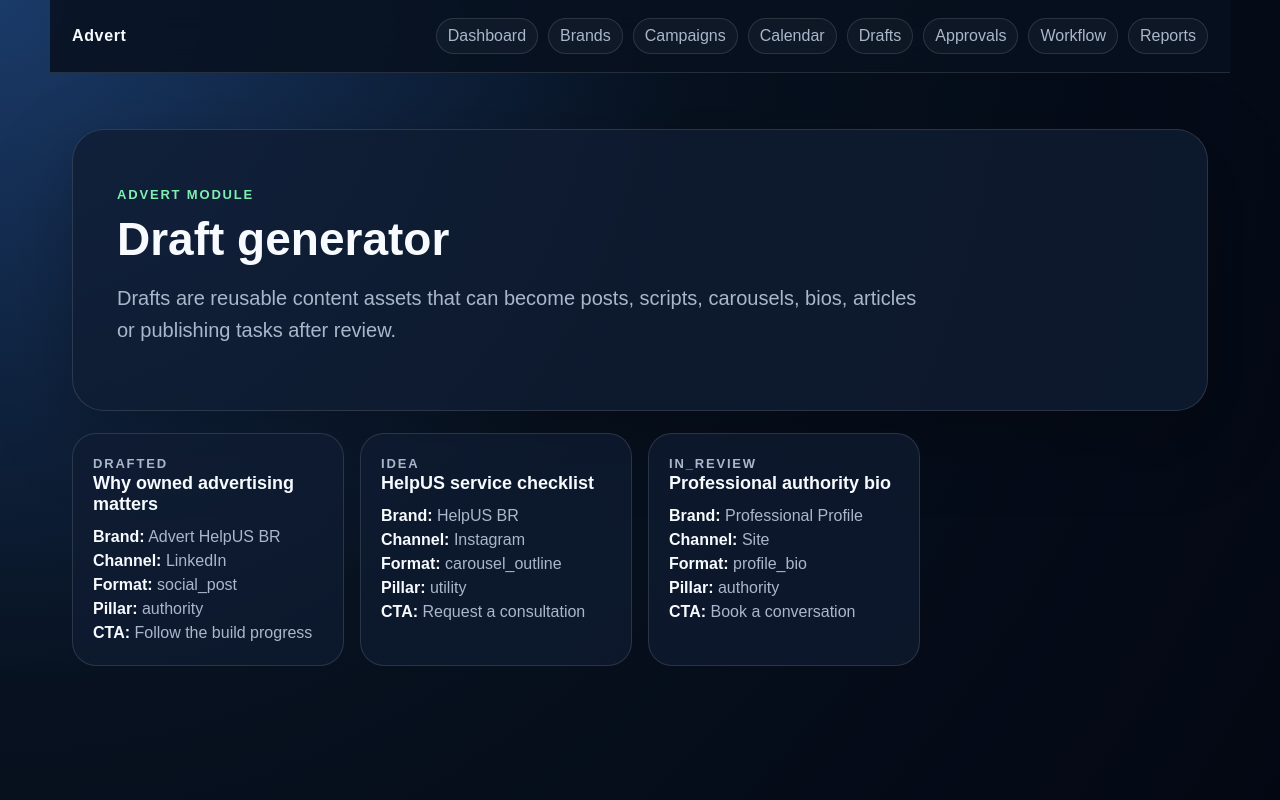
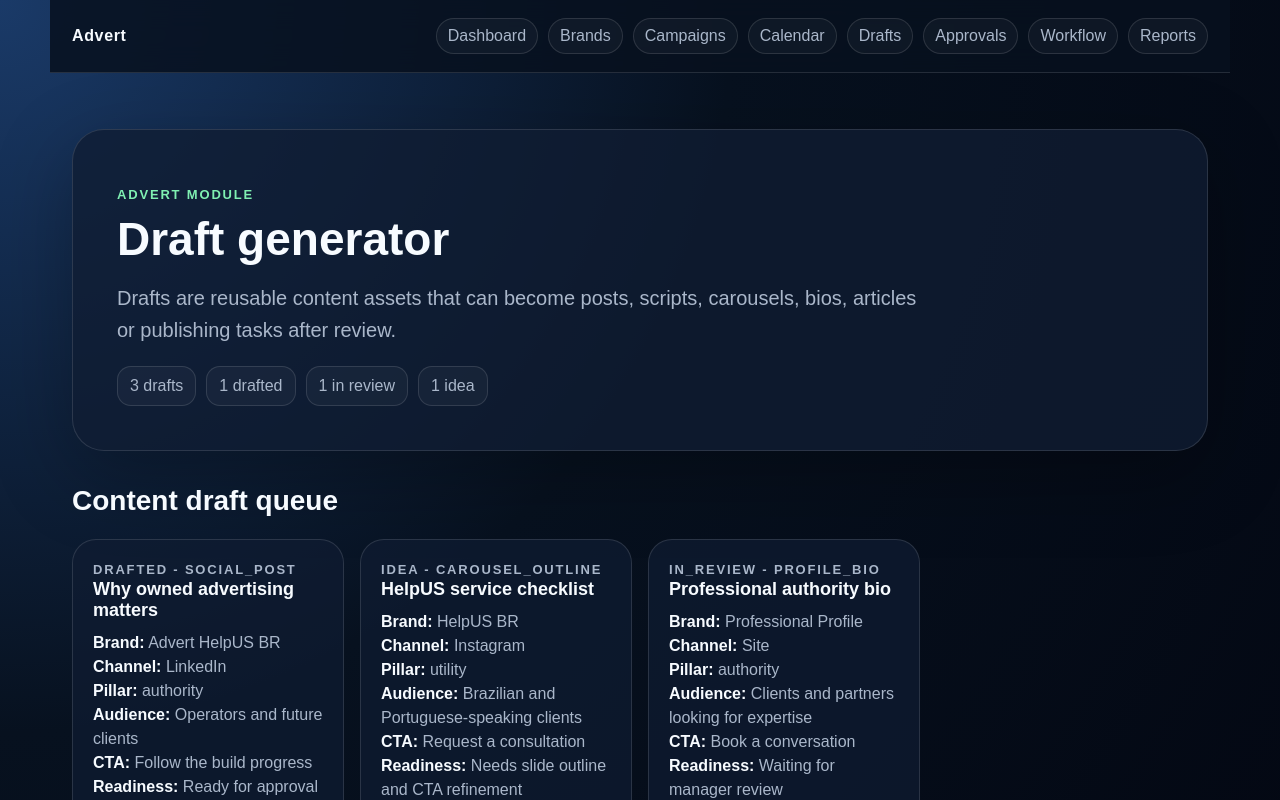
Before and after one commit to HelpUSA/advert, a Next.js app in the folder apps/web/: page /drafts in a window 1280 px wide. Shown: the top 800 px of the page. Built offline with nearby package versions, Linux system fonts and the light colour scheme.

Commit message:
Refine draft generator MVP screen

```diff
--- a/apps/web/src/app/drafts/page.tsx
+++ b/apps/web/src/app/drafts/page.tsx
@@ -1,7 +1,7 @@
 const drafts = [
- { title: 'Why owned advertising matters', brand: 'Advert HelpUS BR', channel: 'LinkedIn', format: 'social_post', pillar: 'authority', status: 'drafted', cta: 'Follow the build progress' },
- { title: 'HelpUS service checklist', brand: 'HelpUS BR', channel: 'Instagram', format: 'carousel_outline', pillar: 'utility', status: 'idea', cta: 'Request a consultation' },
- { title: 'Professional authority bio', brand: 'Professional Profile', channel: 'Site', format: 'profile_bio', pillar: 'authority', status: 'in_review', cta: 'Book a conversation' },
+ { title: 'Why owned advertising matters', brand: 'Advert HelpUS BR', channel: 'LinkedIn', format: 'social_post', pillar: 'authority', status: 'drafted', audience: 'Operators and future clients', cta: 'Follow the build progress', readiness: 'Ready for approval request', next: 'Send to approval queue' },
+ { title: 'HelpUS service checklist', brand: 'HelpUS BR', channel: 'Instagram', format: 'carousel_outline', pillar: 'utility', status: 'idea', audience: 'Brazilian and Portuguese-speaking clients', cta: 'Request a consultation', readiness: 'Needs slide outline and CTA refinement', next: 'Expand into carousel asset brief' },
+ { title: 'Professional authority bio', brand: 'Professional Profile', channel: 'Site', format: 'profile_bio', pillar: 'authority', status: 'in_review', audience: 'Clients and partners looking for expertise', cta: 'Book a conversation', readiness: 'Waiting for manager review', next: 'Approve or request changes' },
 ];
 
 export default function Page() {
@@ -11,10 +11,13 @@ export default function Page() {
  <p className='eyebrow'>Advert module</p>
  <h1>Draft generator</h1>
  <p className='lead'>Drafts are reusable content assets that can become posts, scripts, carousels, bios, articles or publishing tasks after review.</p>
+ <div className='statusbar'><span>3 drafts</span><span>1 drafted</span><span>1 in review</span><span>1 idea</span></div>
  </section>
+ <h2 className='sectiontitle'>Content draft queue</h2>
  <section className='grid'>
- {drafts.map((draft) => <article className='card' key={draft.title}><p className='eyebrow'>{draft.status}</p><h2>{draft.title}</h2><p><strong>Brand:</strong> {draft.brand}</p><p><strong>Channel:</strong> {draft.channel}</p><p><strong>Format:</strong> {draft.format}</p><p><strong>Pillar:</strong> {draft.pillar}</p><p><strong>CTA:</strong> {draft.cta}</p></article>)}
+ {drafts.map((draft) => <article className='card' key={draft.title}><p className='eyebrow'>{draft.status} - {draft.format}</p><h2>{draft.title}</h2><p><strong>Brand:</strong> {draft.brand}</p><p><strong>Channel:</strong> {draft.channel}</p><p><strong>Pillar:</strong> {draft.pillar}</p><p><strong>Audience:</strong> {draft.audience}</p><p><strong>CTA:</strong> {draft.cta}</p><p><strong>Readiness:</strong> {draft.readiness}</p><p><strong>Next:</strong> {draft.next}</p></article>)}
  </section>
+ <div className='modulehint'>Next backend version: generate content variants, attach asset briefs and route drafts into approval requests.</div>
  </main>
  );
 }
```
Also changed, not shown: 1 other file (tests, documents, lock files or other folders).
